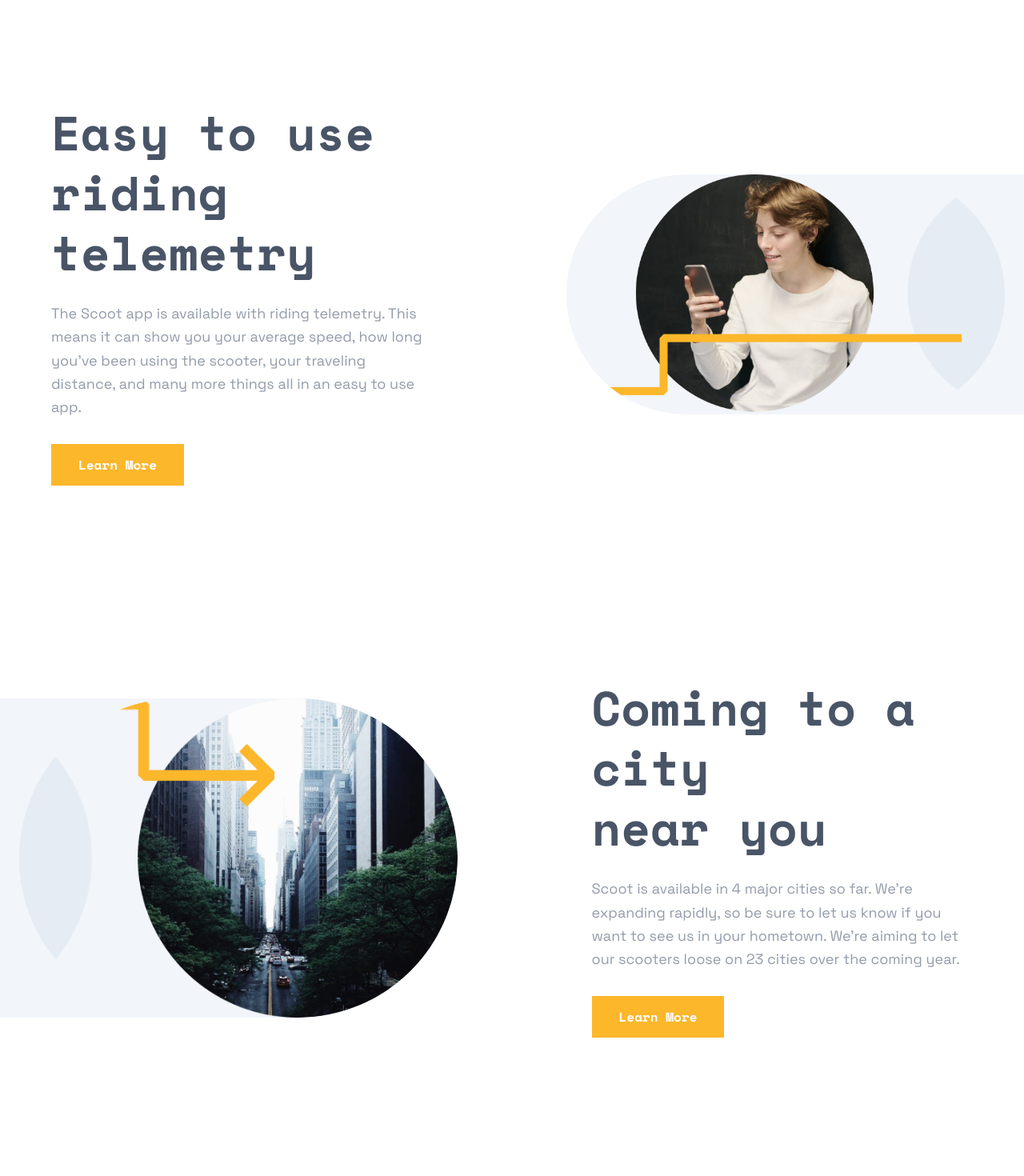
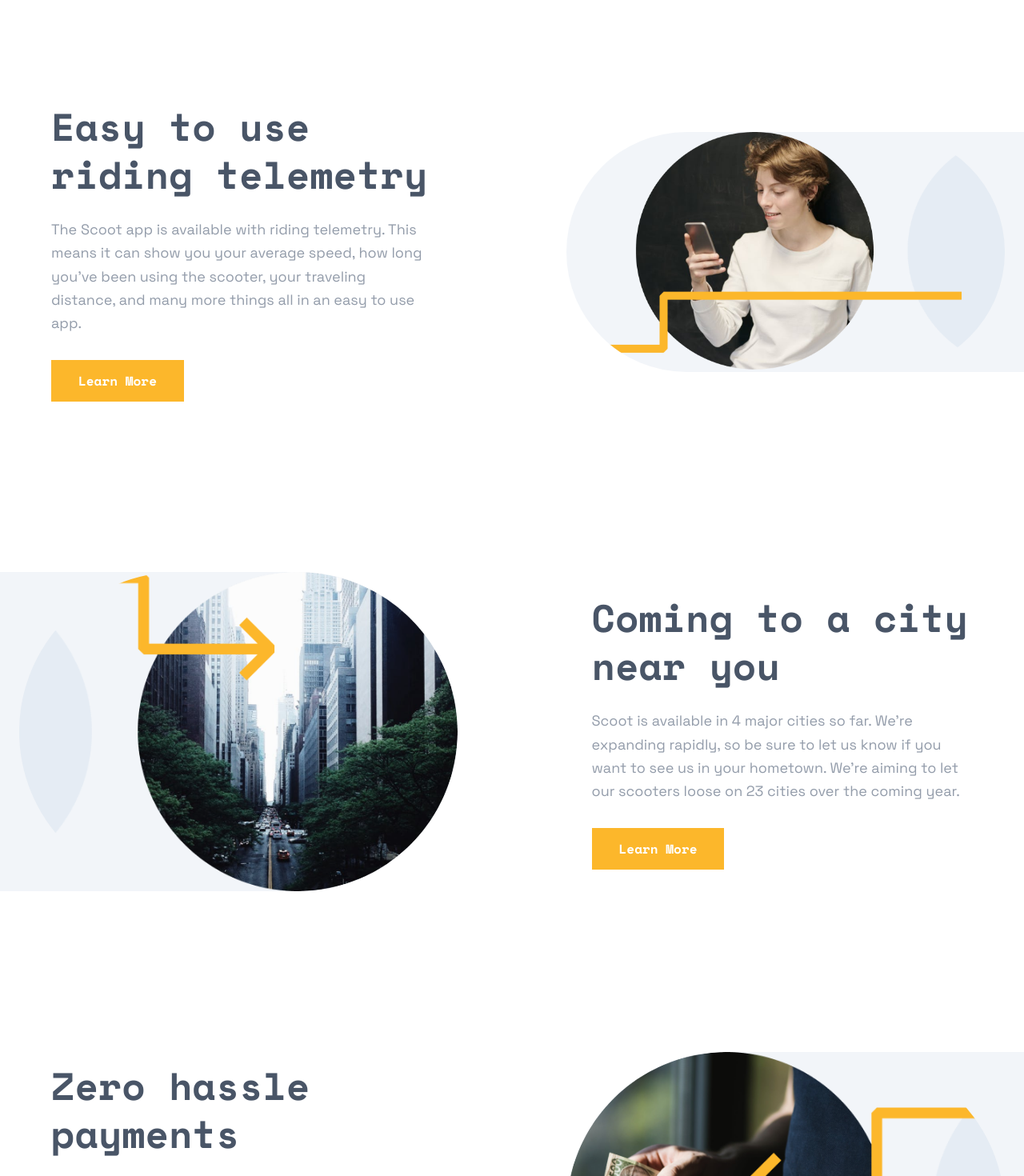
Before and after one commit to 0xSaifX/scooter-commerce, a React (Vite) app in the folder scoot-app/: page / in a window 1280 px wide. Shown: the part 1400-2870 px from the top of the page at 80% size. Built offline with nearby package versions, Linux system fonts and the light colour scheme.

Commit message:
auto-commit

```diff
--- a/scoot-app/src/App.jsx
+++ b/scoot-app/src/App.jsx
@@ -185,7 +185,7 @@
       <section className="container mx-auto px-6 py-12 md:py-20 overflow-hidden">
         <div className="flex flex-col md:flex-row items-center gap-12 lg:gap-32">
           <div className="md:w-1/2 p-10 order-2 md:order-1 text-center md:text-left">
-            <h2 className="text-2xl md:text-4xl lg:text-5xl xl:text-6xl font-bold text-scoot-dark mb-6 leading-tight font-mono">Easy to use <br /> riding telemetry</h2>
+            <h2 className="text-2xl md:text-3xl lg:text-4xl xl:text-5xl font-bold text-scoot-dark mb-6 leading-tight font-mono">Easy to use <br /> riding telemetry</h2>
             <p className="text-scoot-grey mb-8 leading-relaxed font-grotesk text-sm md:text-base lg:text-lg">
               The Scoot app is available with riding telemetry. This means it can show you your average speed, how long you've been using the scooter, your traveling distance, and many more things all in an easy to use app.
             </p>
@@ -208,7 +208,7 @@
             <img src={buildings} alt="City" className="rounded-full w-full max-w-sm md:max-w-md lg:max-w-lg xl:max-w-xl mx-auto relative z-10" />
           </div>
           <div className="md:w-1/2 p-10 text-center md:text-left">
-            <h2 className="text-2xl md:text-4xl lg:text-5xl xl:text-6xl font-bold text-scoot-dark mb-6 leading-tight font-mono">Coming to a city <br /> near you</h2>
+            <h2 className="text-2xl md:text-3xl lg:text-4xl xl:text-5xl font-bold text-scoot-dark mb-6 leading-tight font-mono">Coming to a city <br /> near you</h2>
             <p className="text-scoot-grey mb-8 leading-relaxed font-grotesk text-sm md:text-base lg:text-lg">
               Scoot is available in 4 major cities so far. We're expanding rapidly, so be sure to let us know if you want to see us in your hometown. We're aiming to let our scooters loose on 23 cities over the coming year.
             </p>
@@ -221,7 +221,7 @@
       <section className="container mx-auto px-6 py-12 md:py-20 mb-20 overflow-hidden">
         <div className="flex flex-col md:flex-row items-center gap-12 lg:gap-32">
           <div className="md:w-1/2 p-10 order-2 md:order-1 text-center md:text-left">
-            <h2 className="text-2xl md:text-4xl lg:text-5xl xl:text-6xl font-bold text-scoot-dark mb-6 leading-tight font-mono">Zero hassle <br /> payments</h2>
+            <h2 className="text-2xl md:text-3xl lg:text-4xl xl:text-5xl font-bold text-scoot-dark mb-6 leading-tight font-mono">Zero hassle <br /> payments</h2>
             <p className="text-scoot-grey mb-8 leading-relaxed font-grotesk text-sm md:text-base lg:text-lg">
               Our payment is as easy as one two three. We accept most credit cards and debit cards. You can also link your paypal account inside the app. Need to pay later? No worries! You can defer payment for up to a month.
             </p>
```
